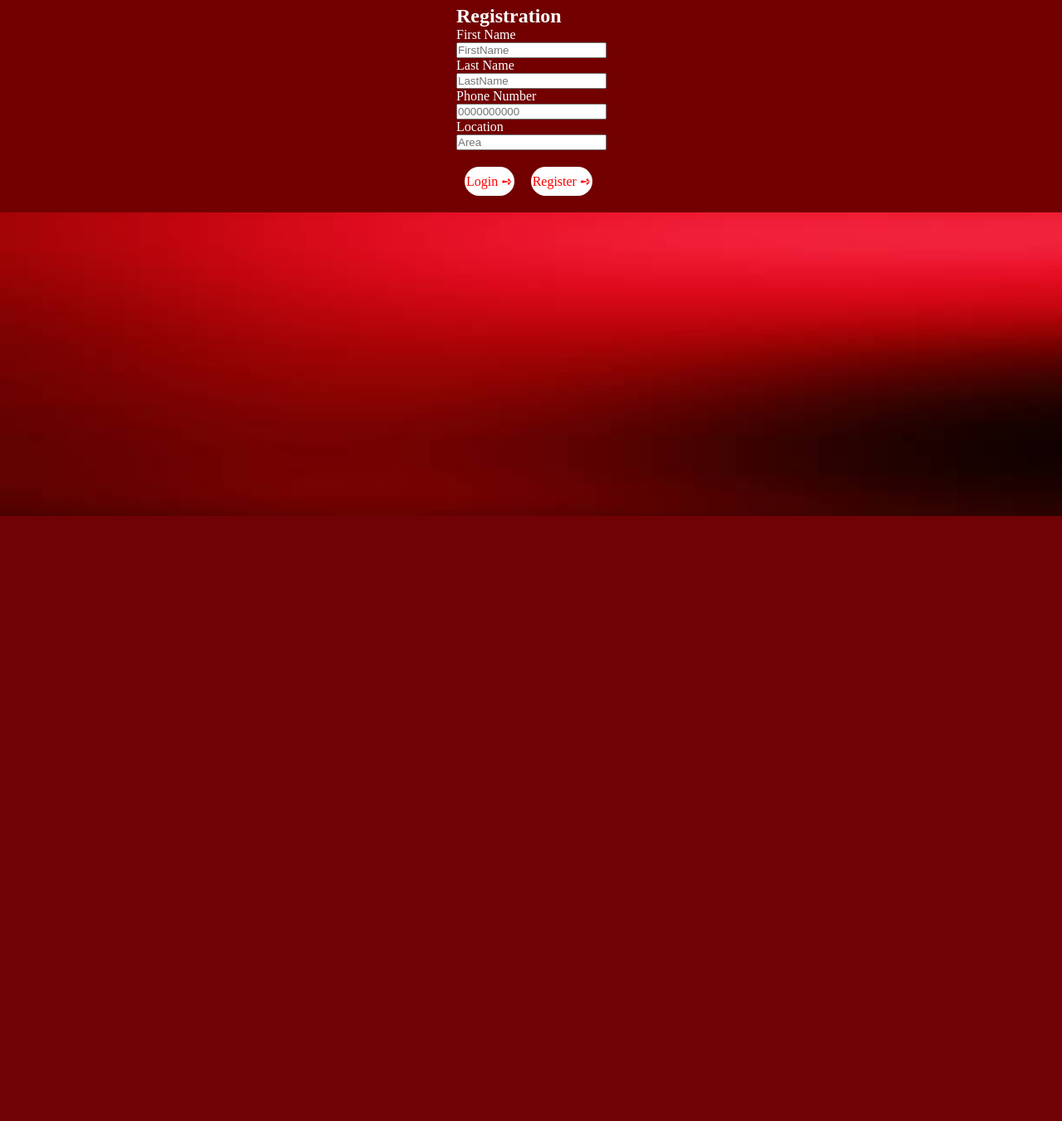
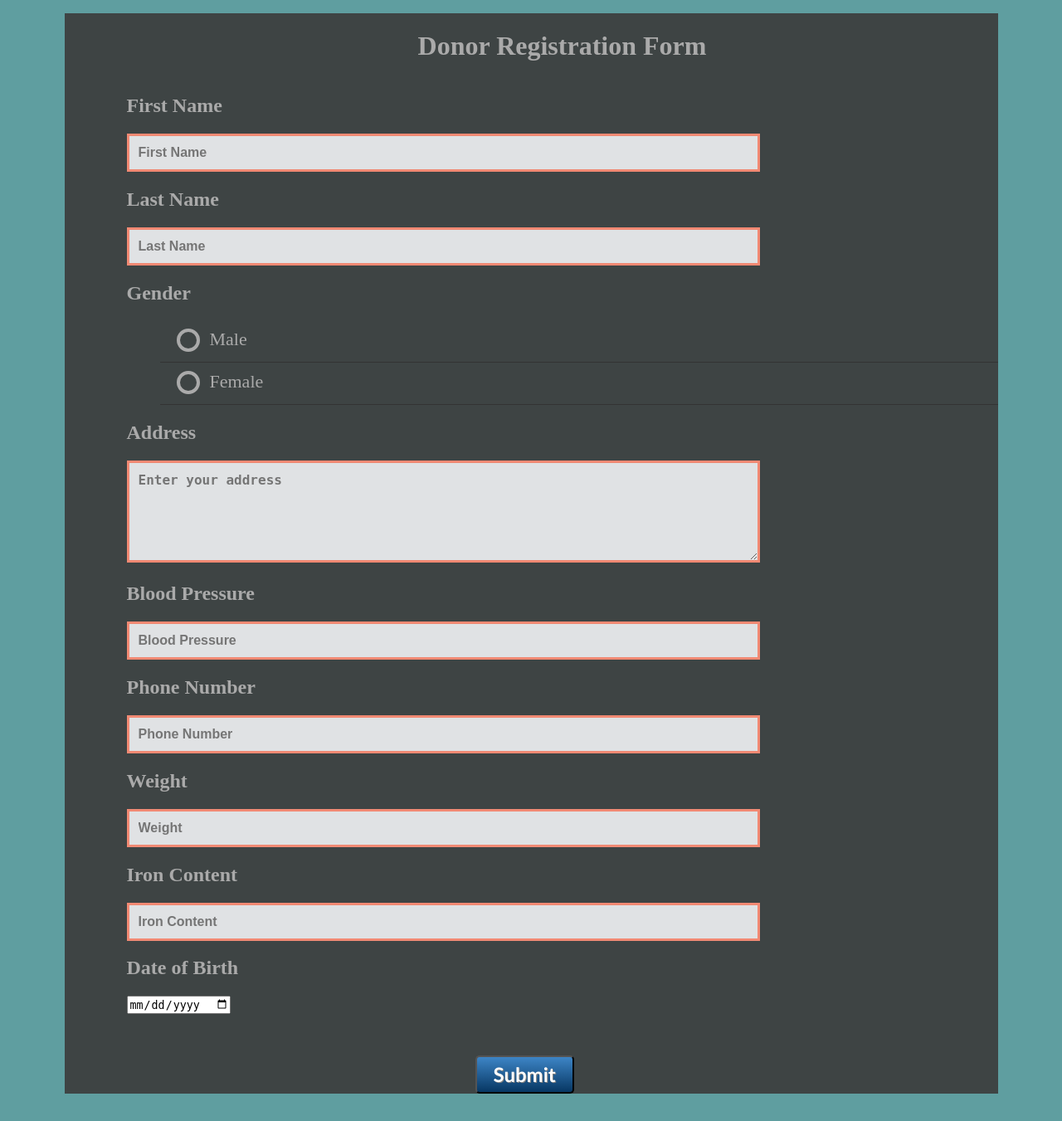
Before and after one commit to meetgudlani7/BloodBank-Management, a Flask app: page /donorreg in a window 1280 px wide. Shown: the part 178-1529 px from the top of the page at 83% size. Before the commit the page ends 800 px from the top, so only its background shows below. Run offline with Flask 3, Linux system fonts and the light colour scheme.

Commit message:
all forms made

```diff
--- a/check.py
+++ b/check.py
@@ -3,7 +3,7 @@ import mysql.connector as connector
 con = connector.connect(host='localhost',
                         port='3306',
                         user='root',
-                        password='HARSHsql@1234',
+                        password='Meet@2345',
                         database='PROJECT')
 cursor = con.cursor()
 
--- a/static/donorreg.css
+++ b/static/donorreg.css
@@ -1,102 +1,166 @@
-*{
-  margin: 0;
-  padding: 0;
-  box-sizing: border-box;
+body {
+  background-color: red;
+  background-attachment: fixed;
+  background-repeat: repeat;
+  background-color: cadetblue;
 }
-.body{
+
+.layout {
+  width: 1050px;
+  margin: 33px auto;
+  padding-left: 75px;
+  overflow: hidden;
+  background-color: #3e4444;
+  display: block;
+}
+
+h2 {
+  color: #AAAAAA;
+}
+
+h1 {
+  color: #AAAAAA;
   text-align: center;
-  color: #000;
+  margin-bottom: 40px;
 }
-.navbar{
-  display: flex;
-  align-items: center;
-  padding: 20px;
+
+input[type="text"],
+input[type="email"],
+input[type="tel"],
+textarea {
+  width: 70%;
+  padding: 11px;
+  border: 3.5px solid #f18973;
+  background-color: #e0e2e4;
+  font-size: 18px;
+  color: #454140;
+  font-weight: bold;
 }
-nav{
-  flex: 1;
-  text-align: right;
+
+input[type="text"]:focus,
+input[type="email"]:focus,
+input[type="tel"]:focus,
+textarea:focus {
+  outline: none;
+  border-color: #6ebe44;
 }
-nav ul{
+
+input[type="text"]:placeholder-shown,
+input[type="email"]:placeholder-shown,
+input[type="tel"]:placeholder-shown,
+textarea {
+  font-size: 16px;
+  font-weight: bold;
+  color: #454140;
+}
+
+.btn {
+  margin-left: 40%;
+  margin-top: 50px;
+}
+
+input[type="button"] {
+  background: #3d85c6;
+  background: -webkit-linear-gradient(#3d85c6, #073763);
+  background: linear-gradient(#3d85c6, #073763);
+  border-radius: 5px;
+  padding: 9px 20px;
+  color: #ffffff;
   display: inline-block;
-  list-style-type: none;
+  font: normal 700 24px/1 "Calibri", sans-serif;
+  text-align: center;
+  text-shadow: 1px 1px grey;
 }
-nav ul li{
-  display: inline-block;
-  margin-right: 20px;
+
+select {
+  width: 150px;
+  font-weight: bold;
+  font-size: 20px;
+  color: #36486b;
+  border: 3px solid #36486b;
+  padding: 4px;
 }
-a{
-  text-decoration: none;
-  color: #fff;
+
+.container {
+  display: block;
+  position: relative;
 }
-p{
-  color: #A52A2A;
+
+.container ul {
+  list-style: none;
+  overflow: auto;
 }
-.container{
-  max-width: 1300px;
+
+.container ul li {
+  color: #AAAAAA;
+  display: block;
+  position: relative;
+  float: left;
+  width: 100%;
+  height: 100%;
+  border-bottom: 1px solid #333;
+}
+
+.container ul li input[type="radio"] {
+  position: absolute;
+  visibility: hidden;
+}
+
+.container ul li label {
+  display: block;
+  position: relative;
+  font-weight: 300;
+  font-size: 22px;
+  padding: 5px 5px 5px 60px;
+  margin: 5px auto;
+  height: 30px;
+  z-index: 5;
+  cursor: pointer;
+  transition: all 0.25s linear;
+}
+
+.container ul li:hover label {
+  color: white;
+}
+
+ul li .check {
+  display: block;
+  position: absolute;
+  border: 4px solid #AAAAAA;
+  border-radius: 100%;
+  height: 20px;
+  width: 20px;
+  top: 10px;
+  left: 20px;
+  z-index: 5;
+  transition: border .25s linear;
+}
+
+ul li:hover .check {
+  border: 5px solid #FFFFFF;
+}
+
+ul li .check::before {
+  display: block;
+  position: absolute;
+  content: '';
+  border-radius: 100%;
+  height: 10px;
+  width: 10px;
+  top: 5px;
+  left: 5px;
   margin: auto;
-  padding-left: 25px;
-  padding-right: 25px;
+  transition: background 0.25s linear;
 }
-.formsection{
-  display: inline-block;
-  margin-left: auto;
-  margin-right: auto;
-  text-align: left;
-  align-items: center;
-  padding-left: 550px;
-  padding-right: 550px;
+
+input[type=radio]:checked~.check {
+  border: 5px solid #0DFF92;
 }
-.navback1{
-  text-decoration: none;
-    display: inline-block;
-    background: #ff0000;
-    color: #fff;
-    padding: 10px 10px;
-    margin: 30px 0;
-    border-radius: 30px;
-    transition: 0.5s;
+
+input[type=radio]:checked~.check::before {
+  background: #0DFF92;
 }
-.navback1:hover{
-    background: #00008B;
-    color: #fff;
+
+input[type=radio]:checked~label {
+  color: #0DFF92;
 }
-.btn1{
-  display: inline-block;
-  background: #fff;
-  color: #ff0000;
-  padding: 8px 2px;
-  margin: 20px 10px;
-  border-radius: 30px;
-  transition: 0.5s;
-  flex-basis: 50%;
-  min-width: 5px;
-}
-.btn1:hover{
-  background: #00008B;
-  color: #fff;
-}
-.btn2{
-  display: inline-block;
-  background: #fff;
-  color: #ff0000;
-  padding: 8px 2px;
-  margin: 20px 10px;
-  border-radius: 30px;
-  transition: 0.5s;
-  flex-basis: 50%;
-  min-width: 5px;
-}
-.btn2:hover{
-  background: #00008B;
-  color: #fff;
-}
-.select {
-  width: 100%;
-  padding: 16px 20px;
-  border: none;
-  border-radius: 4px;
-  background-color: #f1f1f1;
-}
-.label{
-  color: #fff;
-}
--- a/templates/donorreg.html
+++ b/templates/donorreg.html
@@ -1,9 +1,10 @@
 <!DOCTYPE html>
-<html lang="en" dir="ltr">
+<html lang="en">
 <head>
-    <meta charset="utf-8">
+  <meta charset="UTF-8">
+  <meta name="viewport" content="width=device-width, initial-scale=1.0">
   <title>DONOR REGISTRATION | DONATION DESK | Blood Bank Data Management Website</title>
-    <link rel="stylesheet" href="../static/register.css">
+  <link rel="stylesheet" href="../static/donorreg.css">
   <link rel="icon" href="croplogotitle.png">
   <meta http-equiv="X-UA-Compatible" content="IE=edge">
   <meta name="viewport" content="width=device-width, initial-scale=1, maximum-scale=1, user-scalable=no">
@@ -11,16 +12,6 @@
   <link rel="preconnect" href="https://fonts.gstatic.com" crossorigin>
   <link href="https://fonts.googleapis.com/css2?family=Open+Sans:ital,wght@1,300&display=swap" rel="stylesheet">
 </head>
-  <style>
-
-    html {
-        background: url("redgloss.jpg") no-repeat center center fixed;
-        -webkit-background-size: cover;
-        -moz-background-size: cover;
-        -o-background-size: cover;
-        background-size: cover;
-    }
-</style>
 <body>
   <div class="header">
     <div class="container">
@@ -35,33 +26,53 @@
         </nav>
       </div>
     </div>
-      <div class="formsection">
-        <form action="register.php" method="POST">
-          <h2>Donor's Registration</h2>
-          <label for="r1" id="f_n">First Name</label><br>
-          <input type="text" name="fname" id="r1" placeholder="FirstName"><br>
+  </div>
+  <div class="layout">
+    <h1>Donor Registration Form</h1>
+     <h2>First Name</h2>
+     <input type="text" name="first_name" placeholder="First Name">
 
-          <label for="r2" id="l_n">Last Name</label><br>
-          <input type="text" name="lname" id="r2" placeholder="LastName"><br>
+     <h2>Last Name</h2>
+     <input type="text" name="last_name" placeholder="Last Name">
 
-          <label for="r3" id="p_no">Phone Number</label><br>
-          <input type="text" name="pno" id="r3" placeholder="0000000000"><br>
+     <h2>Gender</h2>
+     <div class="container">
+         <ul>
+             <li>
+                 <input type="radio" id="male" name="gender" value="male">
+                 <label for="male">Male</label>
+                 <div class="check"></div>
+             </li>
+             <li>
+                 <input type="radio" id="female" name="gender" value="female">
+                 <label for="female">Female</label>
+                 <div class="check">
+                     <div class="inside"></div>
+                 </div>
+             </li>
+         </ul>
+     </div>
 
-          <label for="r4" id="loc">Location</label><br>
-          <input type="text" name="locn" id="r4" placeholder="Area"><br>
-          <!--
-          <label for="r5" id="u_i">Email ID or User ID</label><br>
-          <input type="text" name="user" id="r5" placeholder="Email ID or User ID"><br>
+     <h2>Address</h2>
+     <textarea name="address" cols="50" rows="5" placeholder="Enter your address"></textarea>
 
-          <label for="r6" id="pass">Password</label><br>
-          <input type="password" name="pass" id="r6" placeholder="8 characters"><br>
+     <h2>Blood Pressure</h2>
+     <input type="text" name="blood_pressure" placeholder="Blood Pressure">
 
-          <label for="r7" id="rpass">Confirm Password</label><br>
-          <input type="password" name="rpass" id="r7" placeholder="8 characters"><br><br> -->
+     <h2>Phone Number</h2>
+     <input type="tel" name="phone_number" placeholder="Phone Number">
 
-          <a href="login.html" class="btn2">Login &#10170;</a><a href="" class="btn1" onclick="alert('Your Registration is Successfully done!')">Register &#10170;</a>
-        </form>
-      </div>
+     <h2>Weight</h2>
+     <input type="text" name="weight" placeholder="Weight">
+
+     <h2>Iron Content</h2>
+     <input type="text" name="iron_content" placeholder="Iron Content">
+
+     <h2>Date of Birth</h2>
+     <input type="date" name="dob">
+
+     <div class="btn"><input type="button" name="button" value="Submit"></div>
+
  </div>
 </body>
 </html>
```
Also changed, not shown: templates/bloodbankregform.html (+40 -0 lines), templates/hospregform.html (+60 -0 lines). Lines whose indentation alone changed are shown as unchanged.
